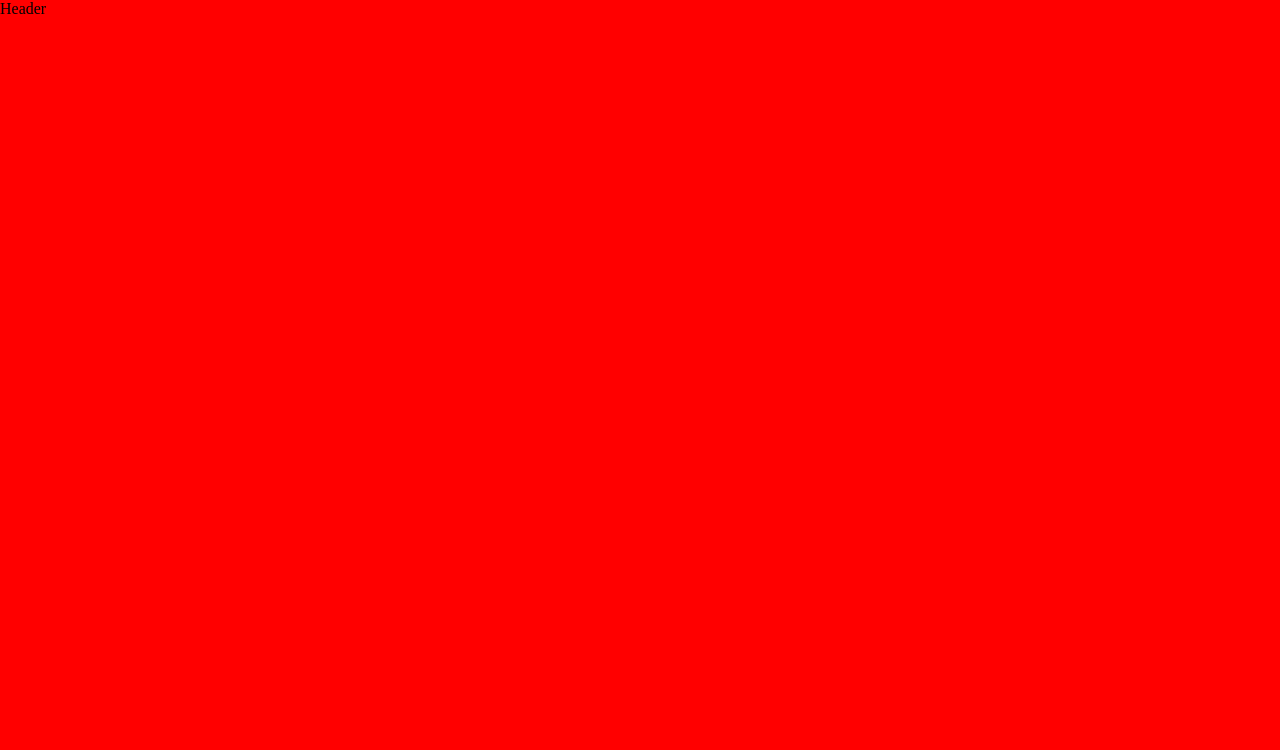
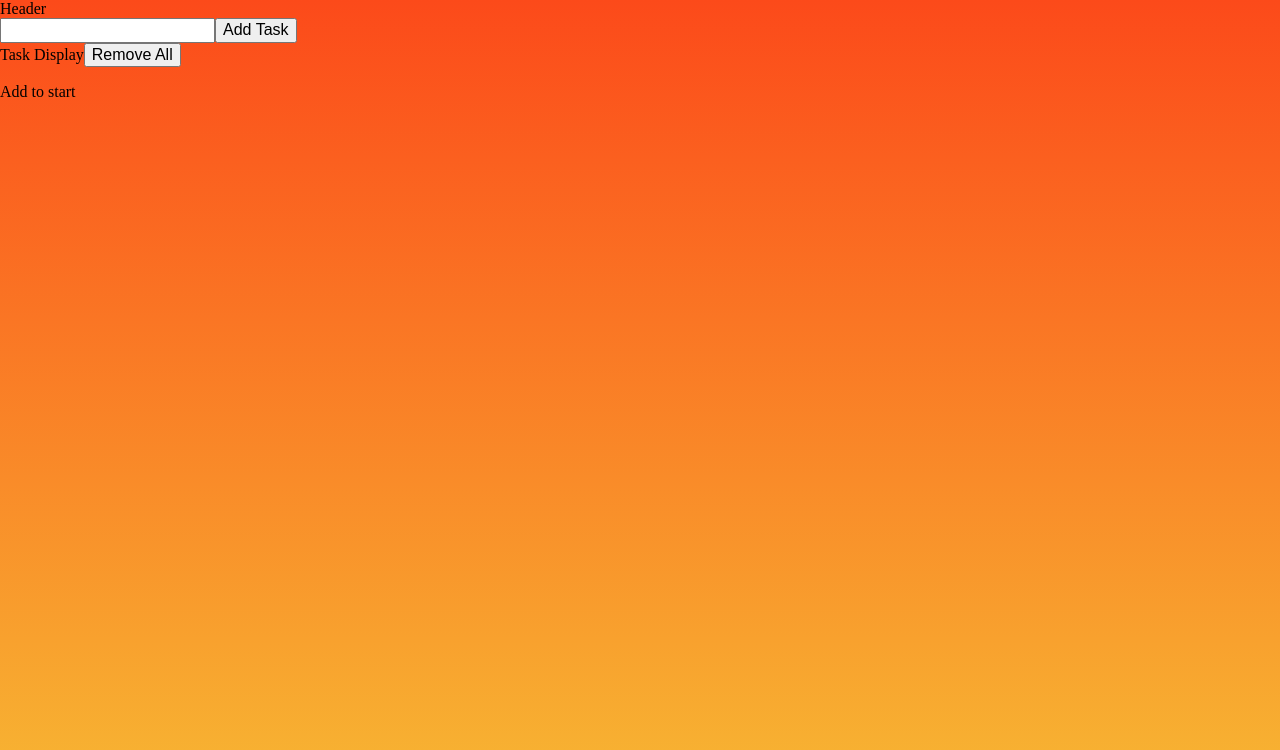
Before and after one commit to Lukasz-Semik/tasks-manager, a React app: page / in a window 1280 px wide. Shown: the top 750 px of the page. Built offline with nearby package versions, Linux system fonts and the light colour scheme.

Commit message:
data for local storage ready

```diff
--- a/app/src/App.js
+++ b/app/src/App.js
@@ -1,12 +1,52 @@
 import React, { Component } from 'react';
 
 import Header from './components/Header';
+import TaskCreator from './components/TaskCreator';
+import TasksDisplay from './components/TasksDisplay';
+
 
 class App extends Component {
+  constructor(){
+    super();
+
+    this.state ={
+      tasks: []
+    }
+  }
+
+  addTask(title){
+    const date = new Date().toDateString();
+    const newTask = [{
+      title, date
+    }]
+
+    this.setState((prevState)=>({
+      tasks: [...prevState.tasks, ...newTask]
+    }));
+  }
+
+  removeTask(taskTitle){
+    const tasks = this.state.tasks.filter((task)=>{
+      return task.title !== taskTitle;
+    })
+    this.setState(()=>({
+      tasks
+    }));
+  }
+
+  removeAll(){
+    this.setState(()=>({
+      tasks: []
+    }));
+  }
+
   render(){
+    console.log('App state: ', this.state);
     return(
       <div>
         <Header />
+        <TaskCreator addTask={this.addTask.bind(this)}/>
+        <TasksDisplay tasks={this.state.tasks} removeTask={this.removeTask.bind(this)} removeAll={this.removeAll.bind(this)}/>
       </div>
     );
   }
--- /dev/null
+++ b/app/src/components/Task.js
@@ -0,0 +1,14 @@
+import React from 'react';
+
+const Task = (props) => {
+  console.log('Task Display props ', props);
+  return(
+    <div>
+      <h2>{props.task.title}</h2>
+      <p>{props.task.date}</p>
+      <button onClick={props.removeTask.bind(this, props.task.title)}>Delete</button>
+    </div>
+  );
+}
+
+export default Task;
--- /dev/null
+++ b/app/src/components/TaskCreator.js
@@ -0,0 +1,26 @@
+import React, { Component } from 'react';
+
+class TaskCreator extends Component {
+  constructor(props){
+    super(props);
+  }
+
+  addTask(event){
+    event.preventDefault();
+    const taskTitle = event.target.taskTitle.value.trim();
+    this.props.addTask(taskTitle);
+  }
+
+  render(){
+    return(
+      <div>
+        <form onSubmit={this.addTask.bind(this)}>
+          <input type="text" name="taskTitle" />
+          <button>Add Task</button>
+        </form>
+      </div>
+    );
+  }
+}
+
+export default TaskCreator;
--- /dev/null
+++ b/app/src/components/TasksDisplay.js
@@ -0,0 +1,18 @@
+import React from 'react';
+import Task from './Task';
+
+const TaskDisplay = (props) => {
+  console.log('Task props ', props);
+  return(
+    <div>
+      Task Display
+      <button onClick={props.removeAll}>Remove All</button>
+      {props.tasks.length < 1 && <p>Add to start</p>}
+      {props.tasks.map((task, i)=>{
+        return (<Task key={i} task={task} removeTask={props.removeTask}/>);
+      })}
+    </div>
+  );
+}
+
+export default TaskDisplay;
--- a/app/styles/globals/_globals.scss
+++ b/app/styles/globals/_globals.scss
@@ -1,3 +1,7 @@
 body{
-  background-color: red;
+   background: #f7b733;
+   background: -webkit-linear-gradient(to bottom, #fc4a1a, #f7b733);
+   background: linear-gradient(to bottom, #fc4a1a, #f7b733);
+   background-repeat: no-repeat;
+   height: 100vh;
 }
```
